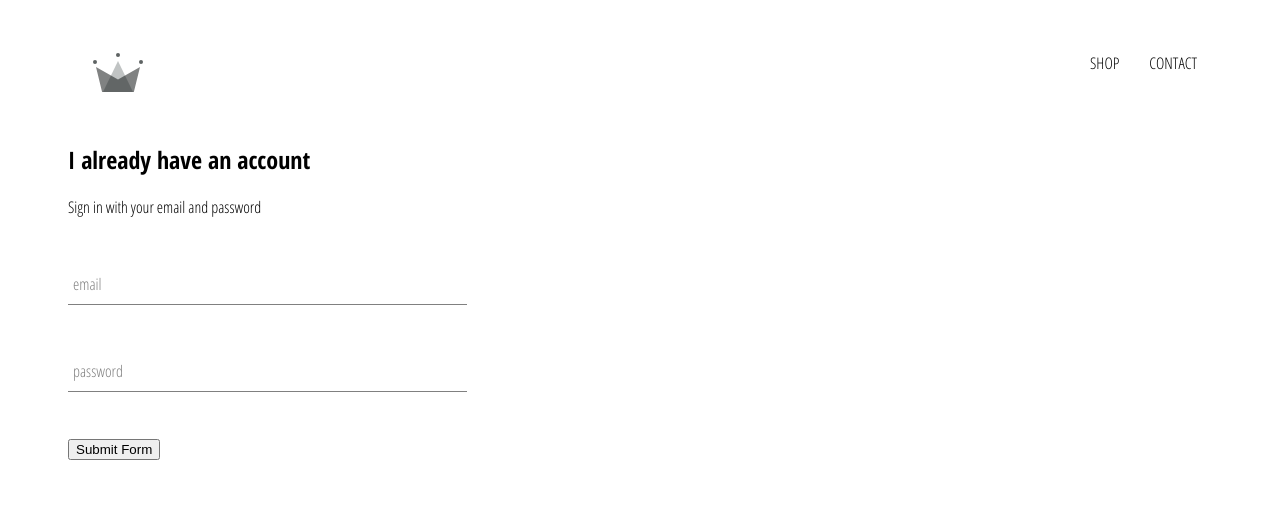
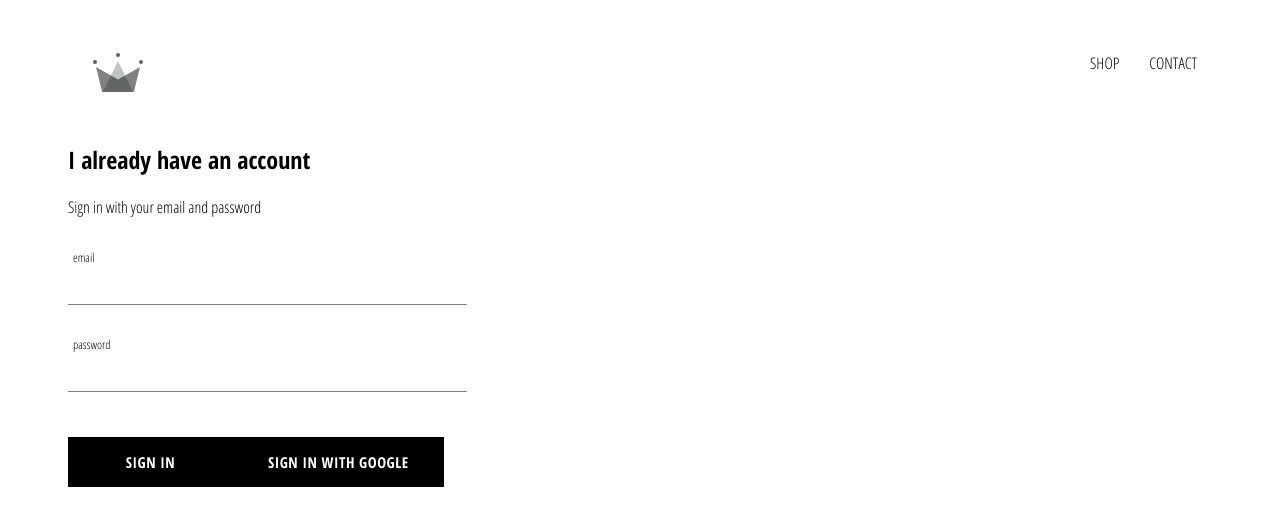
Before and after one commit to kevin-the-engi/CrownClothing, a React app: page /signin in a window 1280 px wide. Shown: the top 526 px of the page. Built offline with nearby package versions, Linux system fonts and the light colour scheme; no server answers.

Commit message:
Implement firebase auth

```diff
--- a/package.json
+++ b/package.json
@@ -22,6 +22,7 @@
   "dependencies": {
     "babel-loader": "^8.2.2",
     "express": "^4.17.1",
+    "firebase": "^8.4.3",
     "react": "^17.0.2",
     "react-dom": "^17.0.2",
     "react-router-dom": "^5.2.0",
--- /dev/null
+++ b/src/components/CustomButton/CustomButton.jsx
@@ -0,0 +1,10 @@
+import React from 'react';
+import './CustomButton.scss';
+
+const CustomButton = ({ children, ...otherProps }) => (
+  <button className="custom-button" {...otherProps}>
+    {children}
+  </button>
+);
+
+export default CustomButton;
--- /dev/null
+++ b/src/components/CustomButton/CustomButton.scss
@@ -0,0 +1,22 @@
+.custom-button {
+  min-width: 165px;
+  width: auto;
+  height: 50px;
+  letter-spacing: 0.5px;
+  line-height: 50px;
+  padding: 0 35px 0 35px;
+  font-size: 15px;
+  background-color: black;
+  color: white;
+  text-transform: uppercase;
+  font-family: 'Open Sans Condensed';
+  font-weight: bolder;
+  border: none;
+  cursor: pointer;
+
+  &:hover {
+    background-color: white;
+    color: black;
+    border: 1px solid black;
+  }
+}
--- a/src/components/FormInput/FormInput.jsx
+++ b/src/components/FormInput/FormInput.jsx
@@ -9,7 +9,7 @@
       label ? (
         <label
           className={`${
-            otherProps.valuelength ? 'shrink' : ''
+            Object.values(otherProps).length ? 'shrink' : ''
           } form-input-label`}
         >
           {label}
--- a/src/components/SignIn/SignIn.jsx
+++ b/src/components/SignIn/SignIn.jsx
@@ -1,7 +1,9 @@
 import React, { useState } from 'react';
 import './SignIn.scss';
+import { signInWithGoogle } from '../../firebase/firebase.util.js';
 
 import FormInput from '../FormInput/FormInput.jsx';
+import CustomButton from '../CustomButton/CustomButton.jsx';
 
 const SignIn = () => {
   const [signInInfo, setSignInInfo] = useState({
@@ -44,7 +46,8 @@
           required
         />
 
-        <input type="submit" value="Submit Form" />
+        <CustomButton type="submit">Sign In</CustomButton>
+        <CustomButton onClick={signInWithGoogle}>Sign In With Google</CustomButton>
       </form>
     </div>
   )
--- a/src/components/SignIn/SignIn.scss
+++ b/src/components/SignIn/SignIn.scss
@@ -2,4 +2,8 @@
   width: 30vw;
   display: flex;
   flex-direction: column;
+
+  .title {
+    margin: 10px 0;
+  }
 }
```
Also changed, not shown: 2 other files (tests, documents, lock files or other folders).
